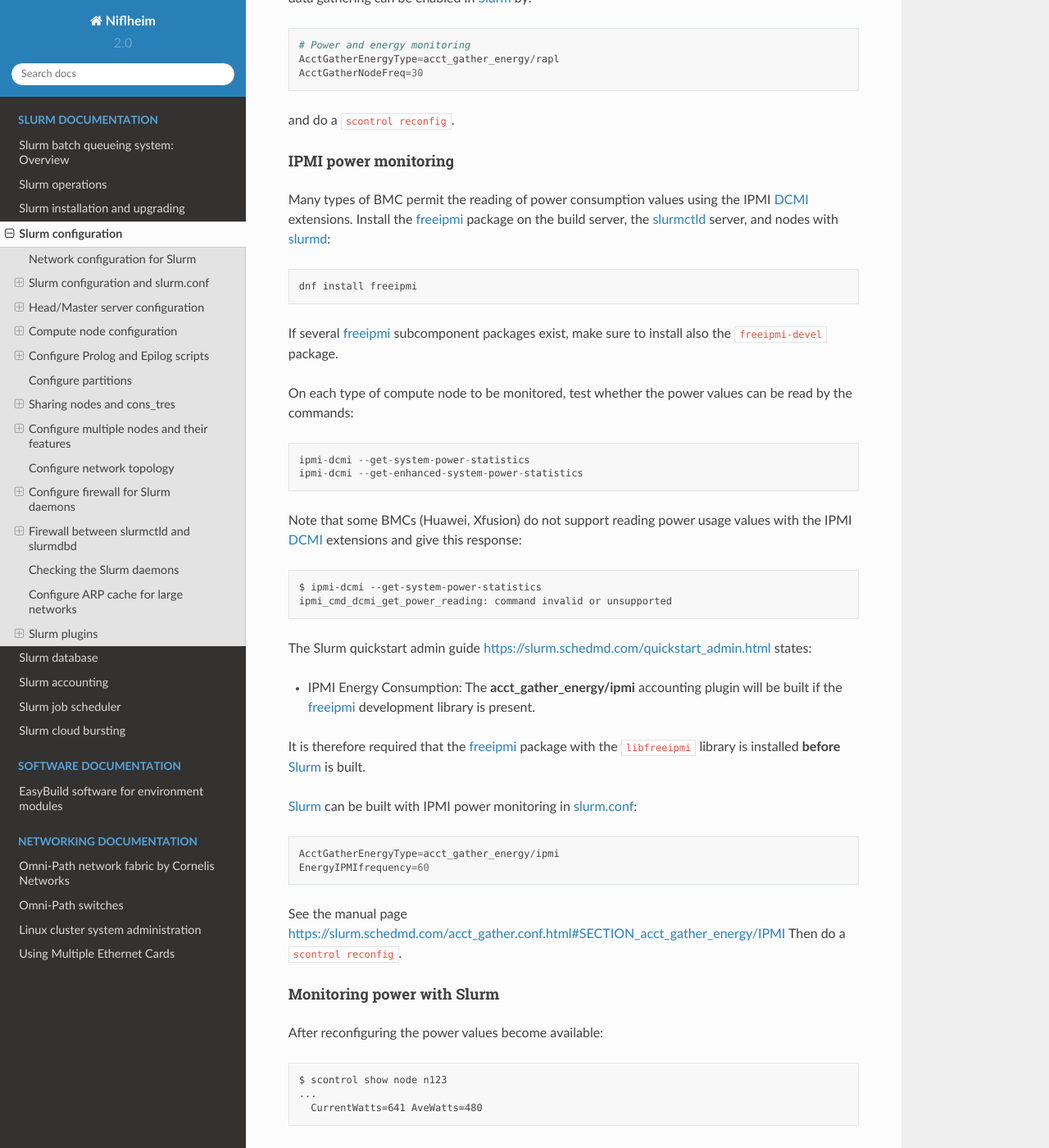
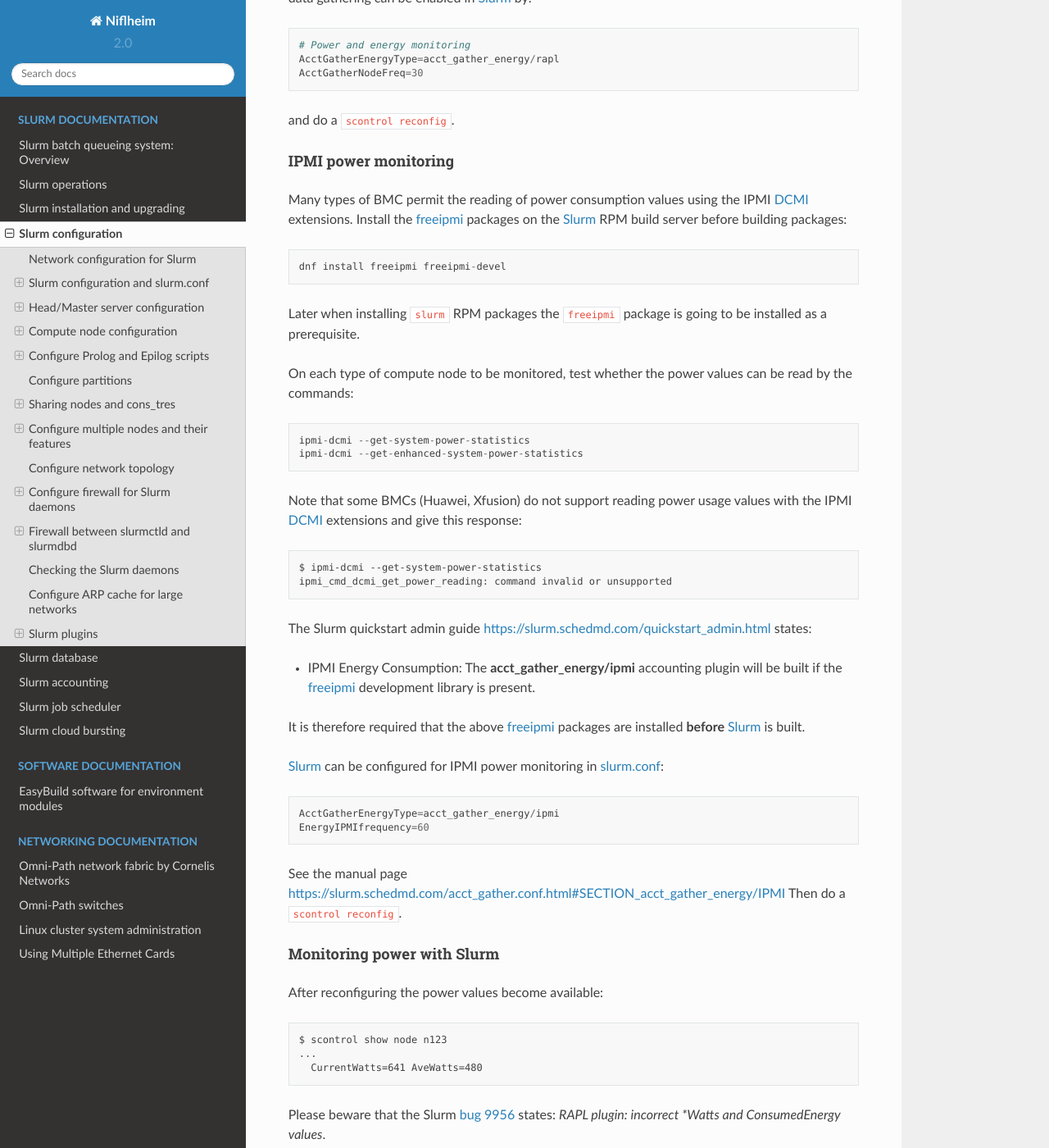
Before and after one commit to OleHolmNielsen/Niflheim_system, a Sphinx documentation site: the page built from docs/Slurm_configuration.rst, in a window 1280 px wide and 1400 px high, scrolled down 17141 px. Shown: the whole window at 82% size. Built offline with Sphinx 7.4.7 and the Read the Docs theme 2.0.0, drawn with Linux system fonts in a browser that asks for light colours.

Commit message:
Added freeipmi-devel package

```diff
--- a/docs/Slurm_configuration.rst
+++ b/docs/Slurm_configuration.rst
@@ -692,11 +692,11 @@
 ..........................
 
 Many types of BMC permit the reading of power consumption values using the IPMI DCMI_ extensions.
-Install the freeipmi_ package on the build server, the slurmctld_ server, and nodes with slurmd_::
-
-  dnf install freeipmi
-
-If several freeipmi_ subcomponent packages exist, make sure to install also the ``freeipmi-devel`` package.
+Install the freeipmi_ packages on the Slurm_ RPM build server before building packages::
+
+  dnf install freeipmi freeipmi-devel
+
+Later when installing ``slurm`` RPM packages the ``freeipmi`` package is going to be installed as a prerequisite.
 
 On each type of compute node to be monitored, test whether the power values can be read by the commands::
 
@@ -712,9 +712,9 @@
 
 * IPMI Energy Consumption: The **acct_gather_energy/ipmi** accounting plugin will be built if the freeipmi_ development library is present.
 
-It is therefore required that the freeipmi_ package with the ``libfreeipmi`` library is installed **before** Slurm_ is built.
-
-Slurm_ can be built with IPMI power monitoring in slurm.conf_::
+It is therefore required that the above freeipmi_ packages are installed **before** Slurm_ is built.
+
+Slurm_ can be configured for IPMI power monitoring in slurm.conf_::
 
   AcctGatherEnergyType=acct_gather_energy/ipmi
   EnergyIPMIfrequency=60
```
